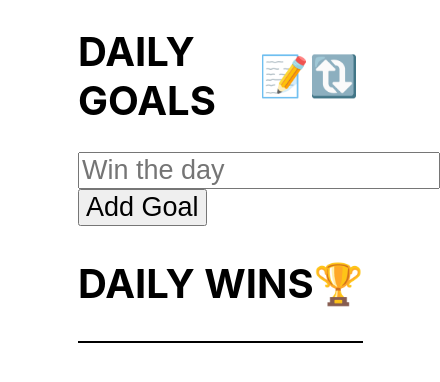
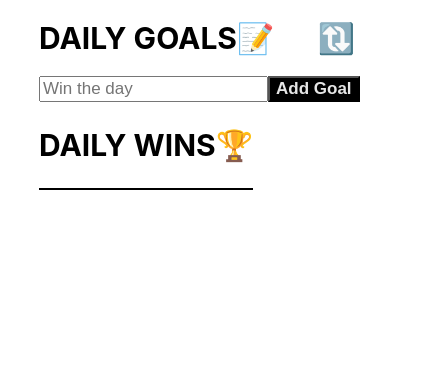
Before and after one commit to Cirufrank/daily-goals, a React (Create React App) app: page / in a window 390 px wide. Shown: the top 382 px of the page, 440 px wide, since content can reach past the window. Built offline with nearby package versions, Linux system fonts and the light colour scheme.

Commit message:
Change name of daily goals to complete locla storag variable name, add comments to code for clarity, and format code line spacing

```diff
--- a/src/App.css
+++ b/src/App.css
@@ -3,45 +3,14 @@
   font-size: 62.5%;
 }
 
+body {
+  max-width: 160rem;
+}
+
 .App {
   display: flex;
   flex-direction: column;
-  padding-left: 20%;
-}
-
-.App-logo {
-  height: 40vmin;
-  pointer-events: none;
-}
-
-@media (prefers-reduced-motion: no-preference) {
-  .App-logo {
-    animation: App-logo-spin infinite 20s linear;
-  }
-}
-
-.App-header {
-  background-color: #282c34;
-  min-height: 100vh;
-  display: flex;
-  flex-direction: column;
-  align-items: center;
-  justify-content: center;
-  font-size: calc(10px + 2vmin);
-  color: white;
-}
-
-.App-link {
-  color: #61dafb;
-}
-
-@keyframes App-logo-spin {
-  from {
-    transform: rotate(0deg);
-  }
-  to {
-    transform: rotate(360deg);
-  }
+  padding-left: 15%;
 }
 
 /* HEADER STYLE START*/
@@ -84,6 +53,12 @@ input, button, .goalText, .successText {
   font-size: 2.7rem;
 }
 
+button {
+  background-color: rgba(0,0,0);
+  color: rgba(255,255,255,.9);
+  font-weight: 700;
+}
+
 .singleGoalsContainer,.singleSuccessContainer {
   align-items: center;
   justify-content: space-between;
@@ -112,3 +87,56 @@ section {
 }
 
 /* DAILY WINS BODY */
+
+/*MEDIA QUERIES*/
+
+@media screen and (min-width: 1600px) {
+  .App {
+    padding-left: 0;
+  }
+  body {
+    margin: 0 auto;
+  }
+}
+
+@media screen and (max-width: 700px) {
+  .App {
+    padding-left: 10%;
+  }
+}
+
+@media screen and (max-width: 550px) {
+  input, button, .goalText, .successText {
+    font-size: 2.2rem;
+  }
+  h1, h2, .emoji {
+    font-size: 3.5rem;
+  }
+}
+
+@media screen and (max-width: 450px) {
+  input, button, .goalText, .successText {
+    font-size: 1.7rem;
+  }
+  h1, h2, .emoji {
+    font-size: 3rem;
+  }
+}
+
+@media screen and (max-width: 350px) {
+  input, button, .goalText, .successText {
+    font-size: 1.2rem;
+  }
+  h1, h2, .emoji {
+    font-size: 2.3rem;
+  }
+}
+
+@media screen and (max-width: 255px) {
+  input, button, .goalText, .successText {
+    font-size: .7rem;
+  }
+  h1, h2, .emoji {
+    font-size: 2rem;
+  }
+}
--- a/src/components/DailyGoals.jsx
+++ b/src/components/DailyGoals.jsx
@@ -1,27 +1,33 @@
 import React, {useState} from 'react';
 
 function DailyGoals() {
+    const FIRST_GOAL_ID = 1;
 
     const [dailyGoals, setDailyGoals] = useState(() => {
+        //Grabs goals from local storage and if no goals are found, defaults to an empty array
         const goalsFromStorage = JSON.parse(localStorage.getItem(process.env.REACT_APP_LOCAL_STORAGE_GOALS_NAME)) ||[];
-
-    localStorage.setItem(process.env.REACT_APP_LOCAL_STORAGE_GOALS_NAME, JSON.stringify(goalsFromStorage))
-    return goalsFromStorage
+        //Sets the local storage variable named 'dailyGoals' to the value of the goals found or an empty array
+        //This is done to account for no goals being present and making sure the variable has been created in the event a user has not visited this site before
+        localStorage.setItem(process.env.REACT_APP_LOCAL_STORAGE_GOALS_NAME, JSON.stringify(goalsFromStorage))
+        //intializes the dailyGoals variable state to the goals from storage or an empty array
+        return goalsFromStorage
     });
 
 
 
-
+    //Sets state for the next create goal's ID by counting the amount of current daily goals and incrementing thsi by one
     const [currentGoalId, setCurrentGoalId] = useState(() => {
         if (dailyGoals.length > 0) {
             return Number(dailyGoals[dailyGoals.length - 1].id) + 1
         } else {
-            return 1
+            return FIRST_GOAL_ID
             }
         })
+
+    //Sets tracking of state for the input value whenever a person is tracking daily goals
     const [goalInput, setGoalInput] = useState('');
 
-
+    //Adds goal whenever a user presses the add goal button
     function addGoal(event) {
         event.preventDefault();
         if (goalInput.trim().length === 0) return
@@ -31,19 +37,23 @@ function DailyGoals() {
             goal: goalInput,
             success: false
         }
+
+        //Updates the state of the daily goals to now be an array that includes the new daily goals
         setDailyGoals(
             [...dailyGoals, newGoal]);
-        localStorage.setItem(process.env.REACT_APP_LOCAL_STORAGE_GOALS_NAME, JSON.stringify([...dailyGoals, newGoal]))
-        setGoalInput('');
-        setCurrentGoalId(prevId => prevId + 1);
+            localStorage.setItem(process.env.REACT_APP_LOCAL_STORAGE_GOALS_NAME, JSON.stringify([...dailyGoals, newGoal]))
+            setGoalInput('');
+             setCurrentGoalId(prevId => prevId + 1);
     }
 
+    //Deletes a goal from the daily goals array whenever the delete button next to a goals is pressed
     function deleteGoal(idOfGoal) {
         const newDailyGoals = dailyGoals.filter(goal => goal.id !== idOfGoal);
         setDailyGoals(newDailyGoals)
         localStorage.setItem(process.env.REACT_APP_LOCAL_STORAGE_GOALS_NAME, JSON.stringify(newDailyGoals))
     }
 
+    //Sets the success property of the goal specified to true whenever a user has completed a goal
     function makeSuccess(idOfGoal) {
         const updatedDailyGoals = dailyGoals.map(goal => {
            if (goal.id === idOfGoal) {
@@ -56,16 +66,19 @@ function DailyGoals() {
         document.location.reload();
     }
 
+    //Deletes a goals from the daily goals present, and takes the text of the goals and places it as the value of the input fields for a goals so that users can change this input and re-add the goal
     function updateGoal(idOfGoal) {
         const goalToUpdate = dailyGoals.filter(goal => goal.id === idOfGoal)[0];
         setGoalInput(goalToUpdate.goal);
         deleteGoal(idOfGoal)
     }
 
+    //This updates the value of the input field to the current input provided by the user
     function handleInput(event) {
         setGoalInput(event.target.value)
     }
 
+    //This returns the goals that have not yet been completed
     return (
         <section>
             <div>
--- a/src/components/DailyGoalsHeader.jsx
+++ b/src/components/DailyGoalsHeader.jsx
@@ -1,6 +1,7 @@
 import React from 'react';
 
 function DailyGoalsHeader() {
+    //This removes all goals from local storage by deleting the 'dailyGoals' variable from local storage then reloading the page whenever the reset button is clicked
     function resetLocalStorage() {
         localStorage.removeItem(process.env.REACT_APP_LOCAL_STORAGE_GOALS_NAME);
         document.location.reload();
--- a/src/components/DailySuccessesHeader.jsx
+++ b/src/components/DailySuccessesHeader.jsx
@@ -1,5 +1,6 @@
 import React from 'react';
 
+//This creates a header component for the daily wins (completed goals) to go under
 function DailySuccessesHeader() {
     return (
         <header>
```
Also changed, not shown: src/App.js (+3 -5 lines), src/components/DailySuccesses.jsx (+8 -4 lines).
